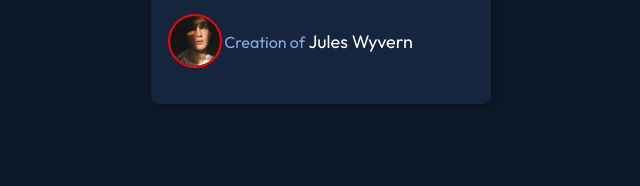
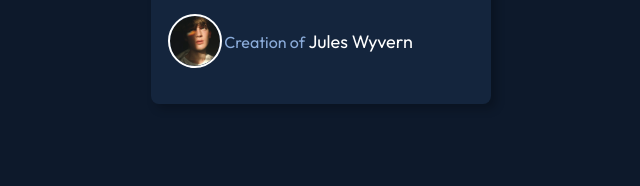
Before and after one commit to Lerato123/Frontend-mentor-practice-excercises, a plain HTML site: page index.html in a window 1280 px wide. Shown: the part 595-781 px from the top of the page, 319-959 px from the left. Drawn offline with Linux system fonts and the light colour scheme.

Commit message:
Update style.css

```diff
--- a/style.css
+++ b/style.css
@@ -120,7 +120,7 @@ p > * {
 
 .author img {
     width: 50px;
-    outline: 2px solid red;
+    outline: 2px solid var(--White);
     border-radius: 50%;
 }
 }
```
